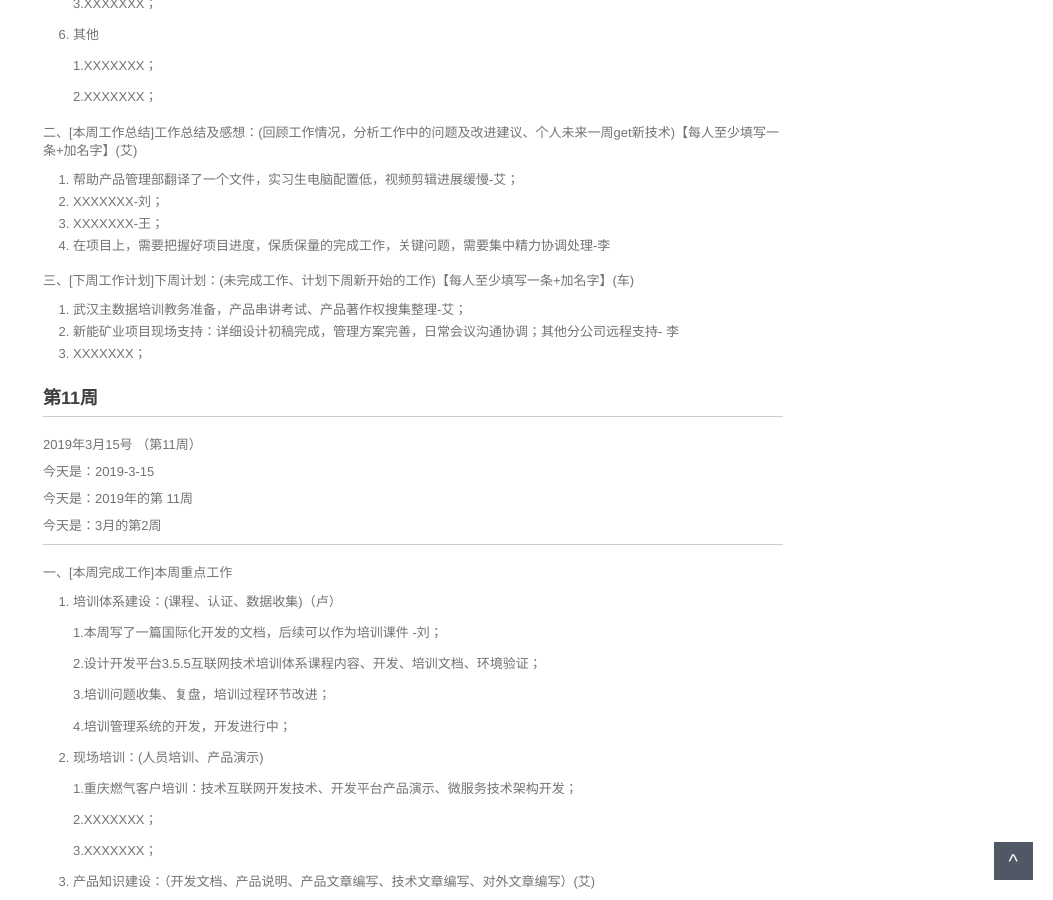
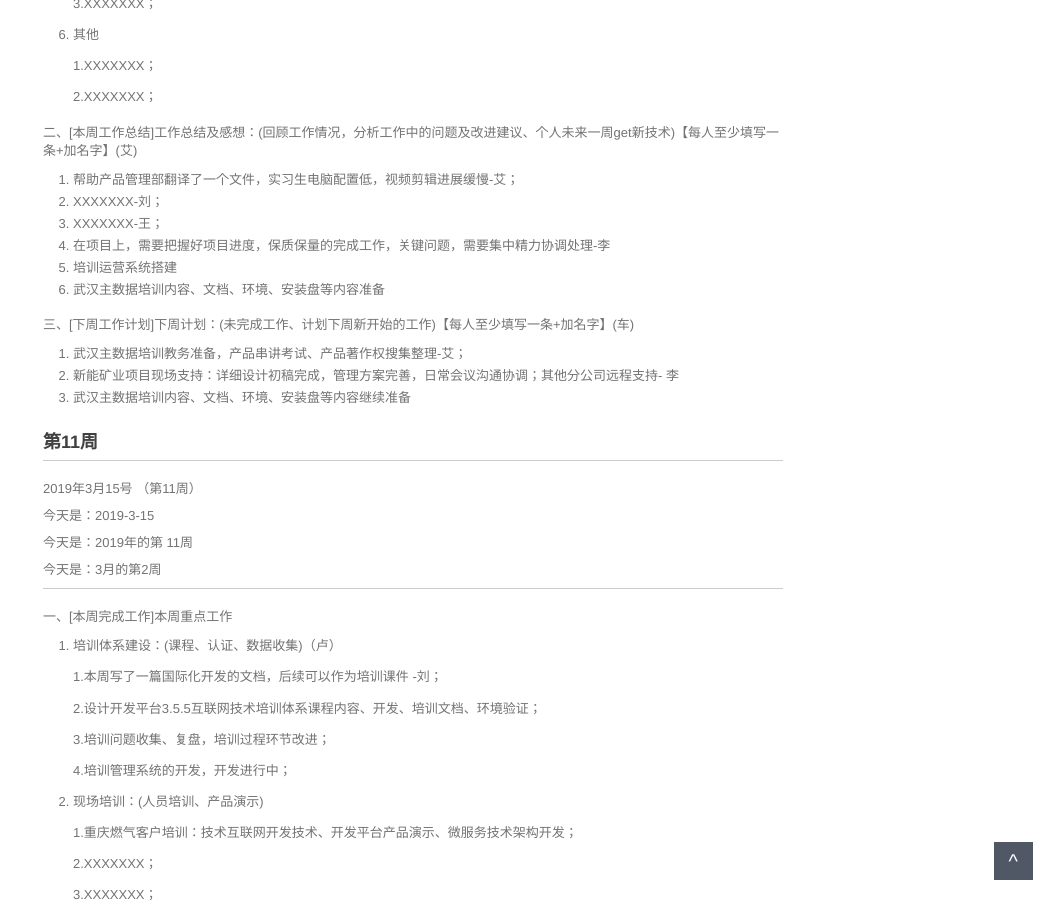
Before and after one commit to walllFlower/blog, a Jekyll site: the page built from _posts/2018-07-17-day_report_cxz.md, in a window 1280 px wide and 900 px high, scrolled down 1218 px. Shown: the whole window, without its empty margins (227-1280 px from the left). Built offline with Jekyll 4.4.1, drawn with Linux system fonts in a browser that asks for light colours; comment, search, counter and statistics services are not loaded.

Commit message:
Update 2018-07-17-day_report_cxz.md

```diff
--- a/_posts/2018-07-17-day_report_cxz.md
+++ b/_posts/2018-07-17-day_report_cxz.md
@@ -79,12 +79,14 @@ categories: 技术运营工作周报
 2. XXXXXXX-刘；
 3. XXXXXXX-王；
 4. 在项目上，需要把握好项目进度，保质保量的完成工作，关键问题，需要集中精力协调处理-李
+5. 培训运营系统搭建
+6. 武汉主数据培训内容、文档、环境、安装盘等内容准备
 
 三、[下周工作计划]下周计划：(未完成工作、计划下周新开始的工作)【每人至少填写一条+加名字】(车)
 
 1. 武汉主数据培训教务准备，产品串讲考试、产品著作权搜集整理-艾；
 2. 新能矿业项目现场支持：详细设计初稿完成，管理方案完善，日常会议沟通协调；其他分公司远程支持- 李
-3. XXXXXXX；
+3. 武汉主数据培训内容、文档、环境、安装盘等内容继续准备
 
 
 
```
